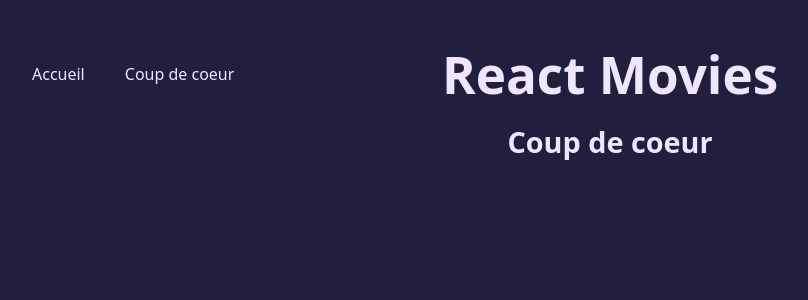
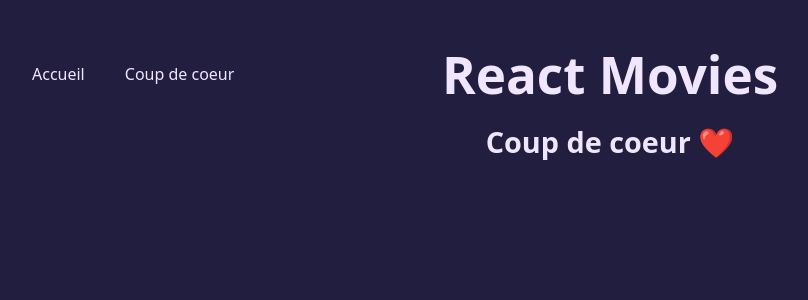
Before and after one commit to GregoryVDev/ReactMovies, a React (Vite) app: page /like in a window 1280 px wide. Shown: the top 300 px of the page, without its empty margins (30-838 px from the left). Built offline with nearby package versions, Linux system fonts and the light colour scheme.

Commit message:
Added heart emoji for the title

```diff
--- a/src/pages/Like.jsx
+++ b/src/pages/Like.jsx
@@ -6,12 +6,14 @@ export const Like = () => {
 
   useEffect(() => {
     let moviesId = window.localStorage.movie ? window.localStorage.movie : [];
+
+    console.log(moviesId);
   }, []);
 
   return (
     <div className="like-page">
       <Header />
-      <h2>Coup de coeur</h2>
+      <h2>Coup de coeur ❤️</h2>
     </div>
   );
 };
```
